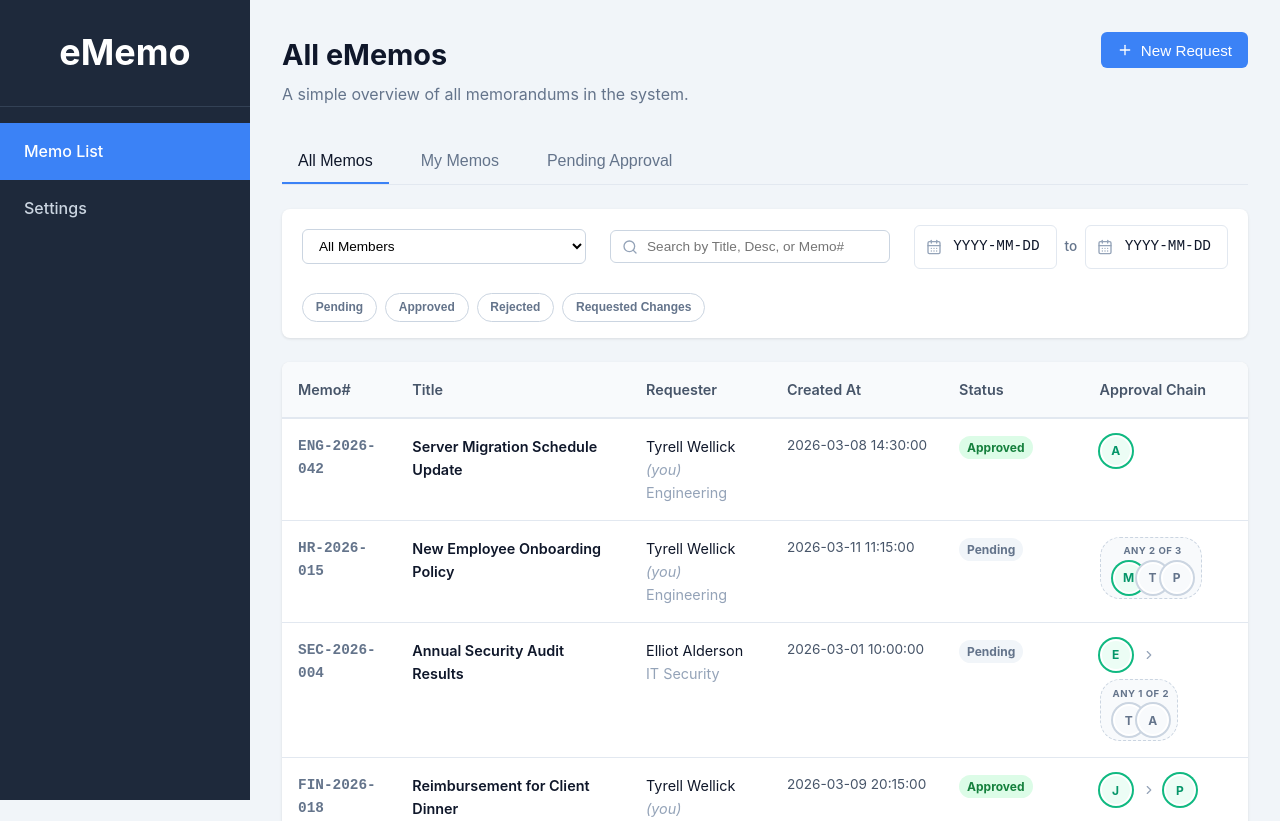
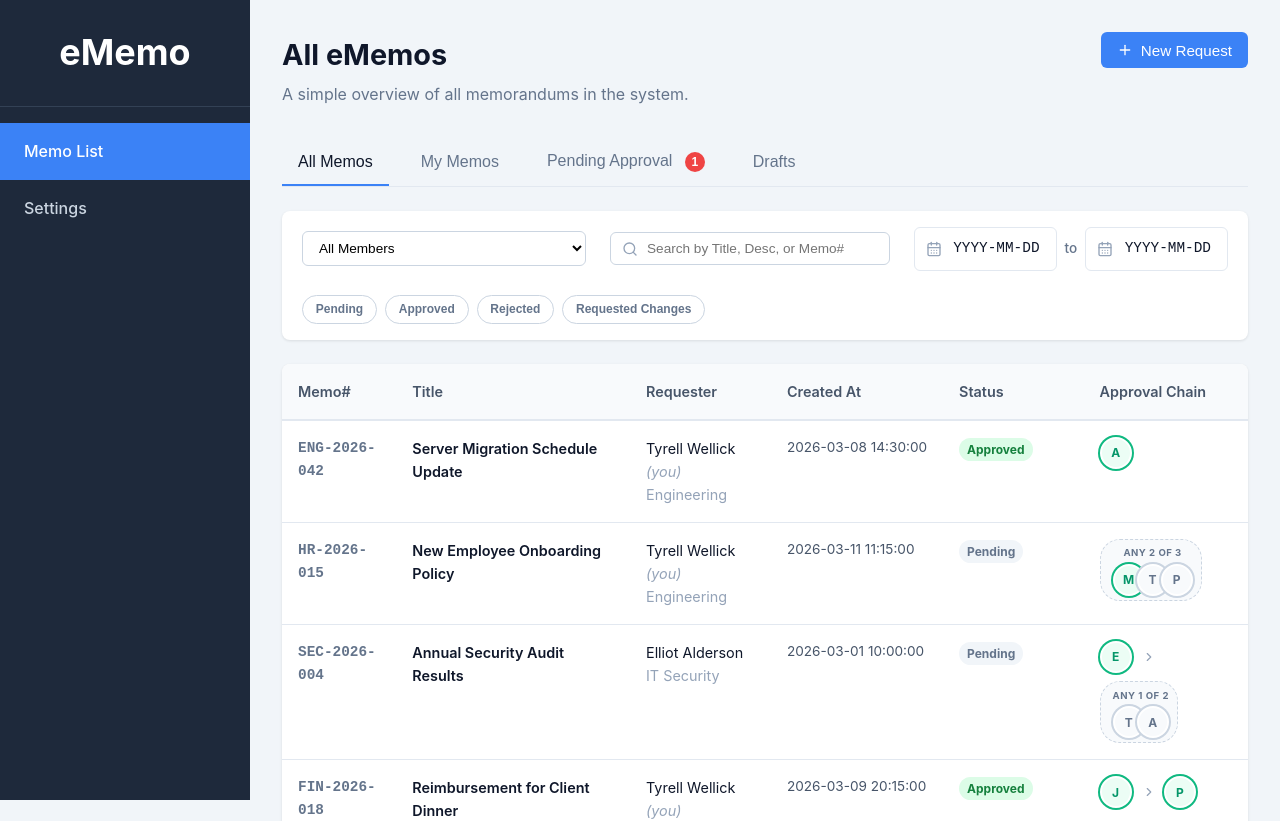
Before and after one commit to dominikuswilly/prototype-ememo, a Vue app: page / in a window 1280 px wide. Shown: the top 821 px of the page. Built offline with nearby package versions, Linux system fonts and the light colour scheme.

Commit message:
draft page

```diff
--- a/src/App.vue
+++ b/src/App.vue
@@ -37,13 +37,23 @@ const handleFilterChange = (newFilters) => {
 const pageTitle = computed(() => {
   if (activeTab.value === 'my_memos') return 'My Memos';
   if (activeTab.value === 'pending_approval') return 'Pending Approval';
+  if (activeTab.value === 'drafts') return 'Draft Memos';
   return 'All eMemos';
 });
 
 const pageDescription = computed(() => {
   if (activeTab.value === 'my_memos') return 'Memos created by you.';
   if (activeTab.value === 'pending_approval') return 'Memos waiting for your approval.';
+  if (activeTab.value === 'drafts') return 'Memos you have saved but not yet submitted.';
   return 'A simple overview of all memorandums in the system.';
+});
+
+const pendingCount = computed(() => {
+  return memos.value.filter(m => {
+    return m.approvalChain.some(tier =>
+      tier.approvers.some(a => a.name === currentUser && a.status === 'Pending')
+    );
+  }).length;
 });
 
 const filteredMemos = computed(() => {
@@ -57,11 +67,13 @@ const filteredMemos = computed(() => {
         tier.approvers.some(a => a.name === currentUser && a.status === 'Pending')
       );
     });
+  } else if (activeTab.value === 'drafts') {
+    result = result.filter(m => m.requester === currentUser && m.status === 'Draft');
   } else if (activeTab.value === 'all') {
-    // Show self + subordinates
+    // Show self + subordinates (excluding drafts of subordinates usually, but here we show all non-drafts)
     const subordinateNames = subordinates.map(s => s.name);
     const hierarchy = [currentUser, ...subordinateNames];
-    result = result.filter(m => hierarchy.includes(m.requester));
+    result = result.filter(m => hierarchy.includes(m.requester) && m.status !== 'Draft');
   }
 
   return result.filter(memo => {
@@ -161,6 +173,13 @@ const toggleMenu = () => {
           @click="activeTab = 'pending_approval'"
         >
           Pending Approval
+          <span v-if="pendingCount > 0" class="tab-badge">{{ pendingCount }}</span>
+        </button>
+        <button
+          :class="['tab-btn', { active: activeTab === 'drafts' }]"
+          @click="activeTab = 'drafts'"
+        >
+          Drafts
         </button>
       </div>
 
@@ -279,6 +298,22 @@ const toggleMenu = () => {
   border-bottom-color: #3b82f6;
 }
 
+.tab-badge {
+  display: inline-flex;
+  align-items: center;
+  justify-content: center;
+  background-color: #ef4444;
+  color: white;
+  font-size: 0.75rem;
+  font-weight: 700;
+  min-width: 1.25rem;
+  height: 1.25rem;
+  padding: 0 0.25rem;
+  border-radius: 999px;
+  margin-left: 0.5rem;
+  vertical-align: middle;
+}
+
 .list-wrapper {
   background: white;
   border-radius: 8px;
--- a/src/components/MemoList.vue
+++ b/src/components/MemoList.vue
@@ -527,6 +527,7 @@ const getStatusColor = (status) => {
     case 'rejected': return 'status-rejected';
     case 'pending': return 'status-pending';
     case 'requested changes': return 'status-requested-changes';
+    case 'draft': return 'status-draft';
     default: return 'status-default';
   }
 };
@@ -594,6 +595,9 @@ const getActions = (memo) => {
   }
   if (memo.status === 'Requested Changes') {
     return ['view', 'update'];
+  }
+  if (memo.status === 'Draft') {
+    return ['view', 'edit', 'delete'];
   }
   return ['view']; // Default fallback
 };
@@ -893,10 +897,14 @@ const getHistoryDotColor = (action) => {
       <div class="modal-content">
         <div class="modal-header">
           <div class="modal-header-left">
-            <button v-if="isCreateMode" class="btn-back" @click="goBackToWizard">
+            <button v-if="isConfirming" class="btn-back" @click="cancelConfirmation">
               <ArrowLeft class="icon" />
             </button>
-            <h2 v-if="isCreateMode">New Memo Request</h2>
+            <button v-else-if="isCreateMode" class="btn-back" @click="goBackToWizard">
+              <ArrowLeft class="icon" />
+            </button>
+            <h2 v-if="isConfirming">Review Submission</h2>
+            <h2 v-else-if="isCreateMode">New Memo Request</h2>
             <h2 v-else>{{ isEditMode ? 'Edit Memo' : 'Memo Details' }}</h2>
           </div>
           <button class="btn-close" @click="closeViewModal">
@@ -1483,12 +1491,13 @@ const getHistoryDotColor = (action) => {
           </div>
 
           <template v-if="isEditMode">
+            <div class="modal-actions-left">
+              <button class="btn-secondary" @click="closeViewModal">Cancel Request</button>
+            </div>
             <template v-if="isConfirming">
-              <button class="btn-secondary" @click="cancelConfirmation">Back to Edit</button>
-              <button class="btn-primary" @click="handleUpdate">Confirm & Submit</button>
+              <button class="btn-primary ml-auto" @click="handleUpdate">Confirm & Submit</button>
             </template>
             <template v-else>
-              <button class="btn-secondary" @click="closeViewModal">Cancel</button>
               <button class="btn-draft ml-auto mr-2" @click="handleSaveDraft">Save Draft</button>
               <button class="btn-primary" @click="handleUpdate">{{ isCreateMode ? 'Submit Request' : 'Update Memo' }}</button>
             </template>
@@ -1651,6 +1660,7 @@ const getHistoryDotColor = (action) => {
 .status-rejected { background: #fee2e2; color: #b91c1c; }
 .status-pending { background: #f1f5f9; color: #64748b; } /* Switched to Gray */
 .status-requested-changes { background: #fef9c3; color: #854d0e; } /* Yellow/Amber remains correct */
+.status-draft { background: #e0f2fe; color: #0369a1; }
 .status-default { background: #f1f5f9; color: #475569; }
 
 /* Compact Approver Chain */
--- a/src/data/mockData.js
+++ b/src/data/mockData.js
@@ -507,5 +507,39 @@ export const mockMemos = [
     history: [
       { at: "2026-03-04T16:00:00Z", action: "Created", user: "Tyrell Wellick", note: "Migration to Slate." }
     ]
+  },
+  {
+    id: 22,
+    title: "Draft: Q2 Hardware Refresh Proposal",
+    description: "Initial thoughts on the hardware upgrades needed for the dev team in Q2. Need to verify pricing with GA.",
+    category: "Operational",
+    categoryType: "Infrastructure Change",
+    department: "Engineering",
+    createdAt: "2026-03-14T10:00:00Z",
+    requester: "Tyrell Wellick",
+    status: "Draft",
+    approvalChain: [],
+    attachmentsCount: 0,
+    memoNumber: "ENG-DRAFT-001",
+    history: [
+      { at: "2026-03-14T10:00:00Z", action: "Draft Created", user: "Tyrell Wellick", note: "Working on budget details." }
+    ]
+  },
+  {
+    id: 23,
+    title: "Draft: New API Authentication Spec",
+    description: "Drafting the transition from API keys to OAuth2.1 for all internal services.",
+    category: "Technical",
+    categoryType: "Infrastructure Change",
+    department: "Engineering",
+    createdAt: "2026-03-14T15:30:00Z",
+    requester: "Tyrell Wellick",
+    status: "Draft",
+    approvalChain: [],
+    attachmentsCount: 1,
+    memoNumber: "ENG-DRAFT-002",
+    history: [
+      { at: "2026-03-14T15:30:00Z", action: "Draft Created", user: "Tyrell Wellick", note: "Need to consult with Security first." }
+    ]
   }
 ];
```
Also changed, not shown: 1 other file (tests, documents, lock files or other folders).
